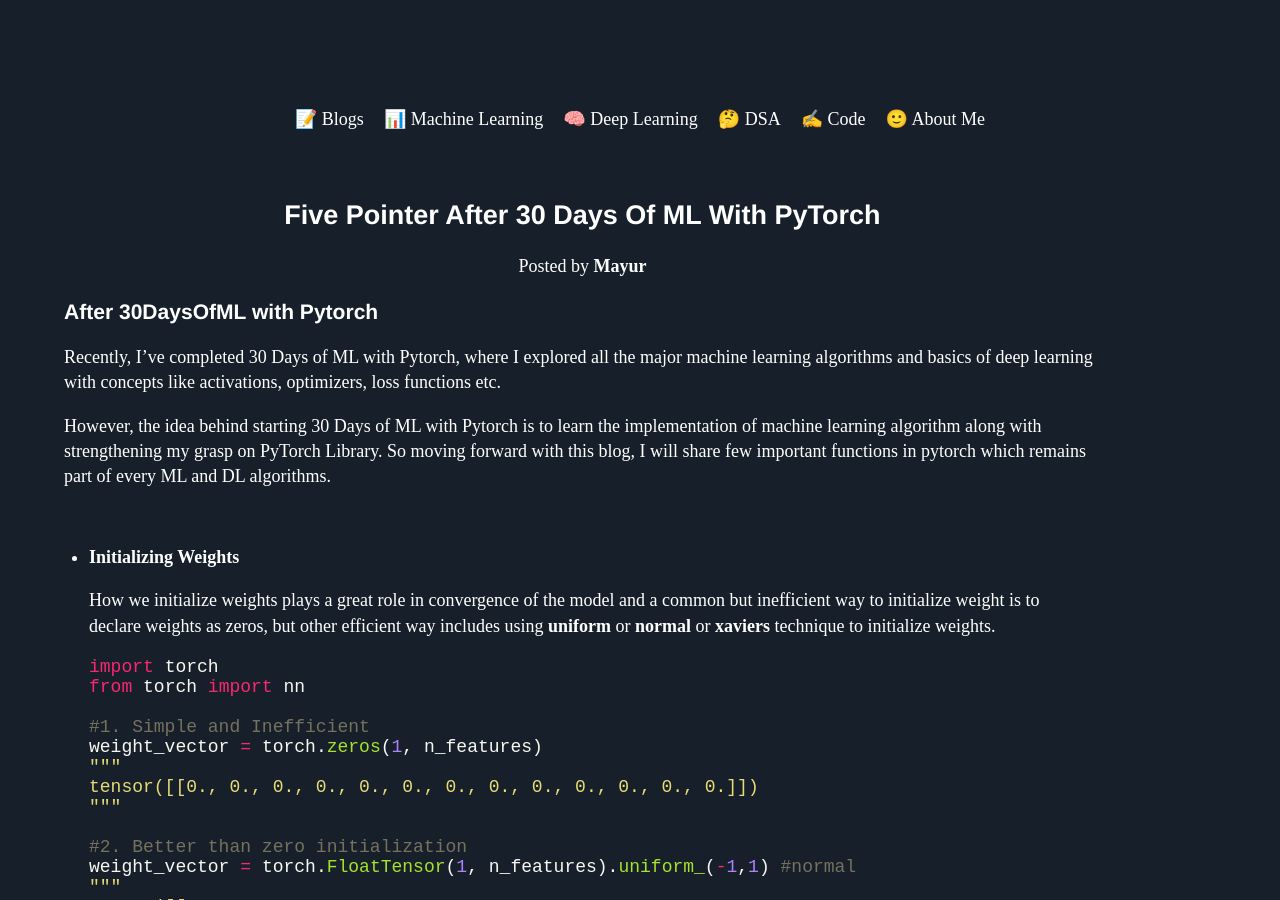
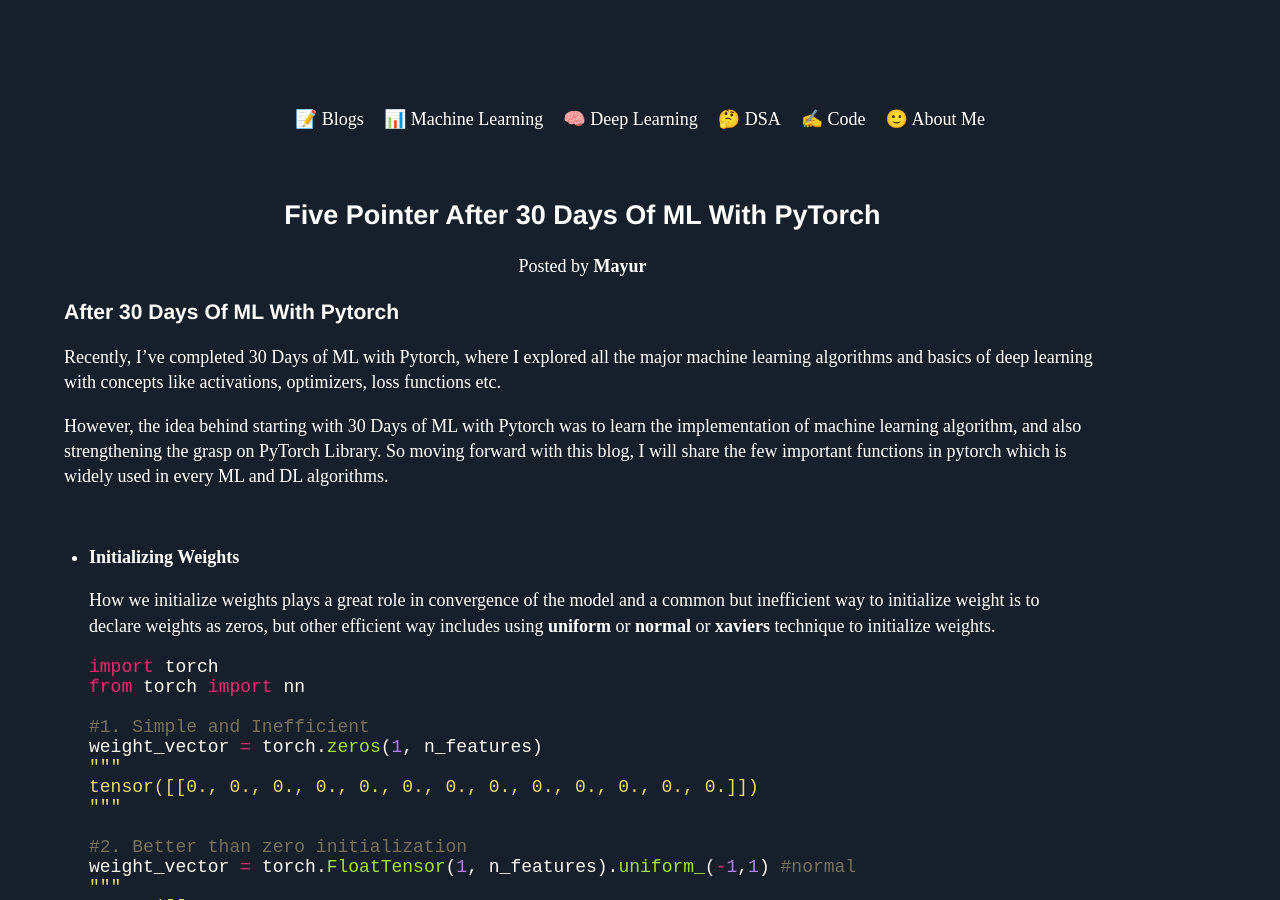
Before and after one commit to Mayurji/mayurji.github.io, a Jekyll site: the page built from _deep-learning/30DaysOfML.md, in a window 1280 px wide and 900 px high. Built offline with Jekyll 4.4.1, drawn with Linux system fonts in a browser that asks for light colours; nearby versions of some CDN libraries; comment, search, counter and statistics services are not loaded.

Commit message:
Grammar Mistakes

````diff
--- a/_deep-learning/30DaysOfML.md
+++ b/_deep-learning/30DaysOfML.md
@@ -5,11 +5,11 @@ description: PyTorch Pointers
 date:   2021-05-07 16:43:52 +0530
 ---
 
-### After 30DaysOfML with Pytorch
+### After 30 Days Of ML With Pytorch
 
 Recently, I've completed 30 Days of ML with Pytorch, where I explored all the major machine learning algorithms and basics of deep learning with concepts like activations, optimizers, loss functions etc.
 
-However, the idea behind starting 30 Days of ML with Pytorch is to learn the implementation of machine learning algorithm along with strengthening my grasp on PyTorch Library. So moving forward with this blog, I will share few important functions in pytorch which remains part of every ML and DL algorithms.
+However, the idea behind starting with 30 Days of ML with Pytorch was to learn the implementation of machine learning algorithm, and also strengthening the grasp on PyTorch Library. So moving forward with this blog, I will share the few important functions in pytorch which is widely used in every ML and DL algorithms.
 
 * **Initializing Weights**
 
@@ -140,4 +140,4 @@ However, the idea behind starting 30 Days of ML with Pytorch is to learn the imp
   """
   ```
 
-Try out machine learning algorithm using PyTorch by following this **[github repository.](https://github.com/Mayurji/MLWithPytorch)**
+Try out machine learning algorithm using PyTorch by following this ***[github repository.](https://github.com/Mayurji/MLWithPytorch)***
````
